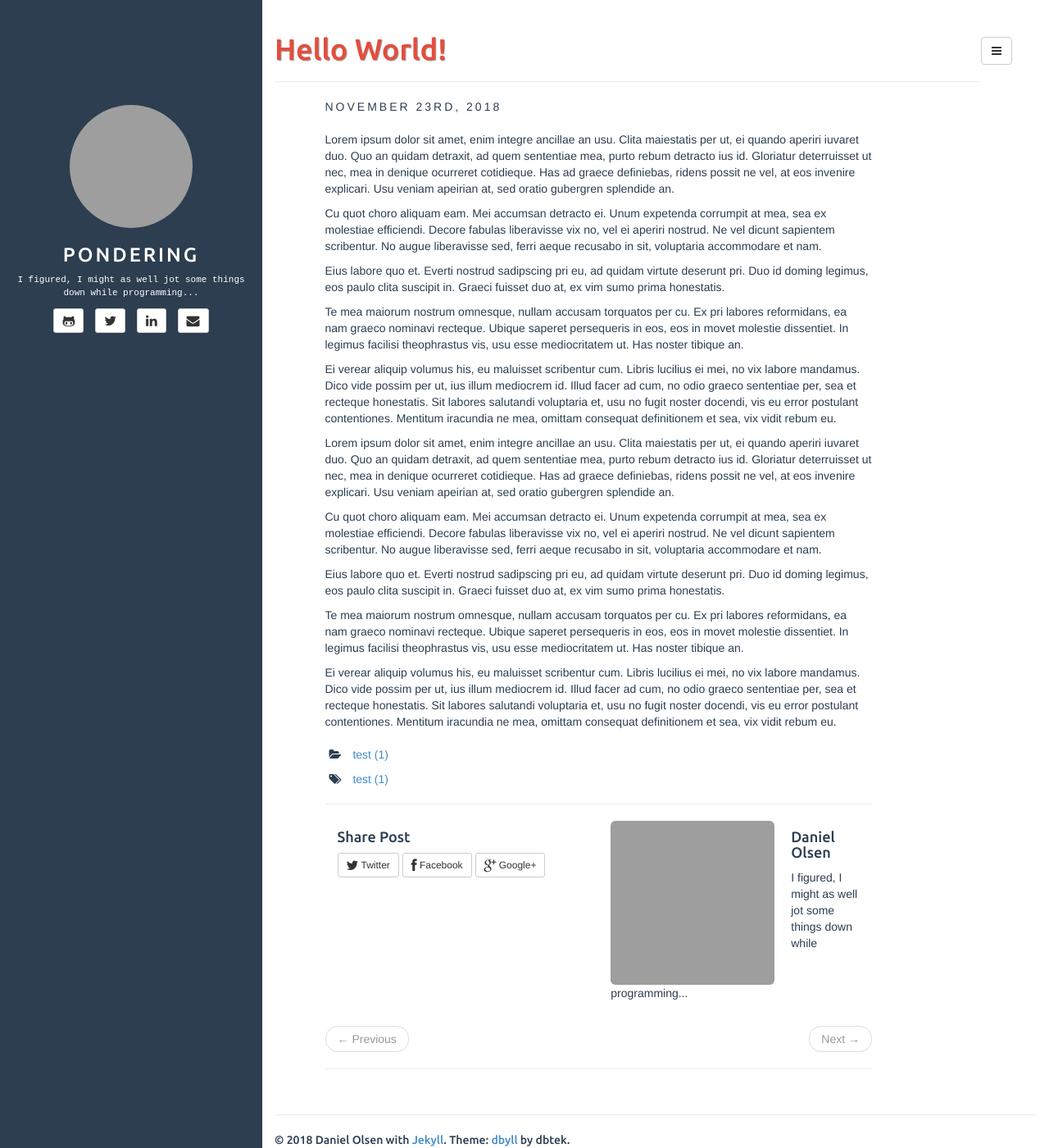
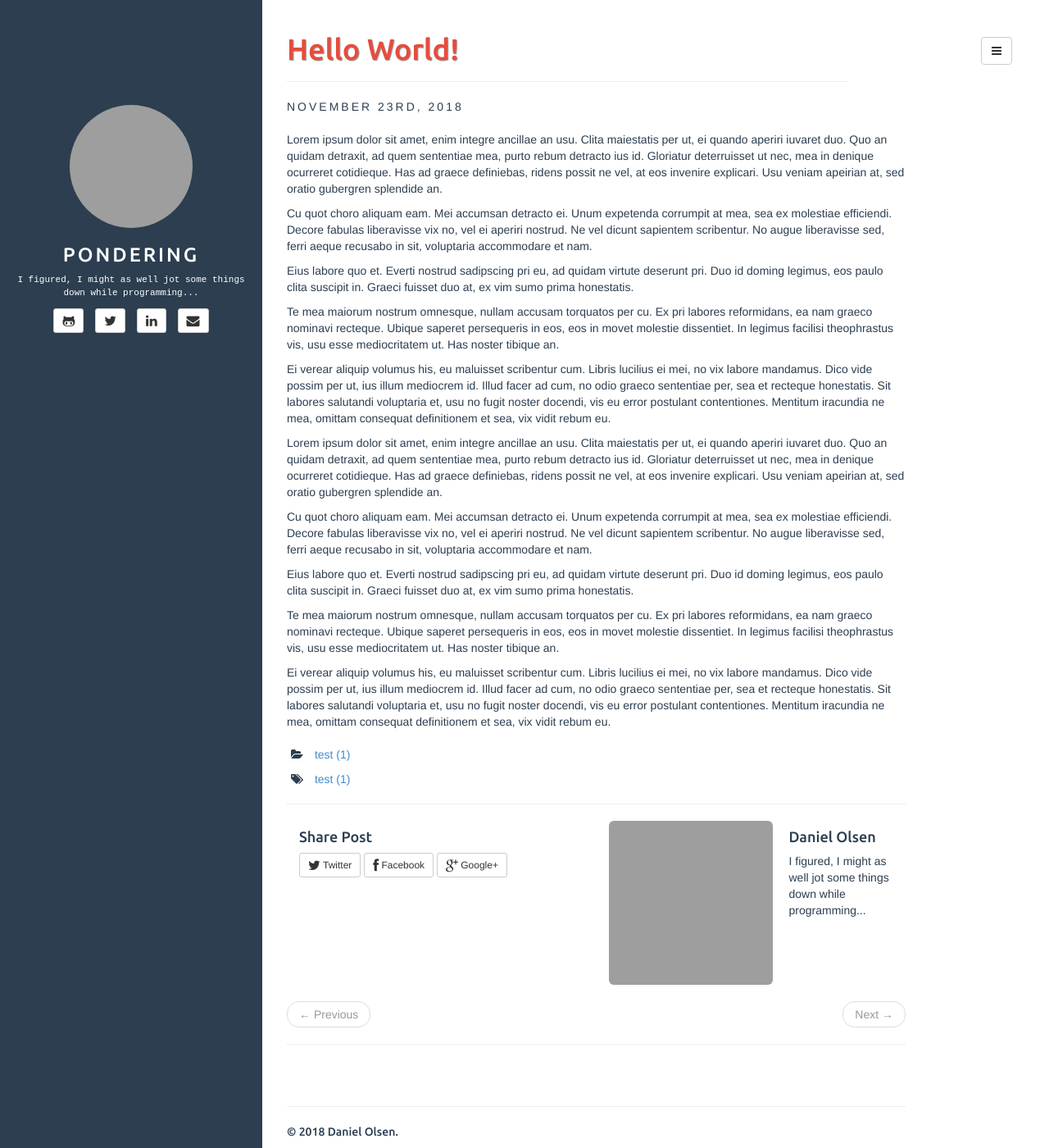
Before and after one commit to Gnifle/gnifle.github.com, a Jekyll site: the page built from _posts/2018-11-23-hello-world.md, in a window 1280 px wide and 1400 px high. Shown: the whole window at 82% size. Built offline with Jekyll 4.4.1, drawn with Linux system fonts in a browser that asks for light colours; comment, search, counter and statistics services are not loaded; grey boxes are pictures that could not be loaded.

Commit message:
Update page layout

```diff
--- a/_includes/default.html
+++ b/_includes/default.html
@@ -90,13 +90,13 @@
 		{% include sidebar.html %}
 	</div>
 
-	<div class="col-sm-9 col-sm-offset-3">
+	<div class="col-sm-9 col-sm-offset-3 content">
 		{{ content }}
 
 		<footer>
 			<hr/>
 			<p>
-				&copy; {{ site.time | date: '%Y' }} {{ site.author.name }} with <a href="http://jekyllrb.com/">Jekyll</a>. Theme: <a href="https://github.com/dbtek/dbyll">dbyll</a> by dbtek.
+				&copy; {{ site.time | date: '%Y' }} {{ site.author.name }}.
 			</p>
 		</footer>
 	</div>
--- a/_includes/post.html
+++ b/_includes/post.html
@@ -4,7 +4,6 @@
 
 <article>
 
-	<div class="col-sm-10">
 	 <span class="post-date">
 	   {% assign d = page.date | date: "%d" | plus:'0' %}
 	   {{ page.date | date: "%B" }}
@@ -114,10 +113,5 @@
 		</ul>
 
 		<hr>
-	</div>
-
-	<div class="col-sm-2 sidebar-2">
-
-	</div>
 </article>
 <div class="clearfix"></div>
--- a/assets/css/style.css
+++ b/assets/css/style.css
@@ -91,6 +91,19 @@ article .share .gplus:hover {
     .page-header{
         margin-right: 70px;
     }
+    .content {
+        padding-left: 30px;
+    }
+}
+
+@media only screen and (max-width: 767px) {
+    .navbar-toggle {
+        margin-top: 15px;
+    }
+}
+
+.content {
+    max-width: 800px;
 }
 
 article{
@@ -109,7 +122,7 @@ article{
 }
 
 article {
-	padding: 0 5% 0;
+	padding: 0;
 }
 
 article.home div a, article.home pre a { color: #2c3e50; }
```
